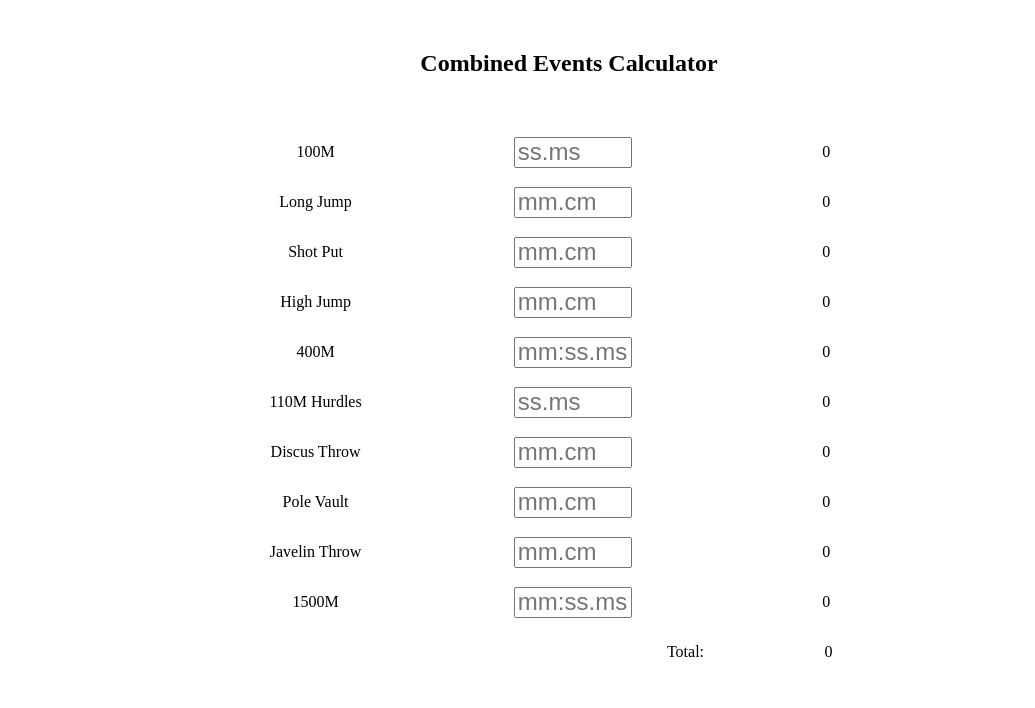
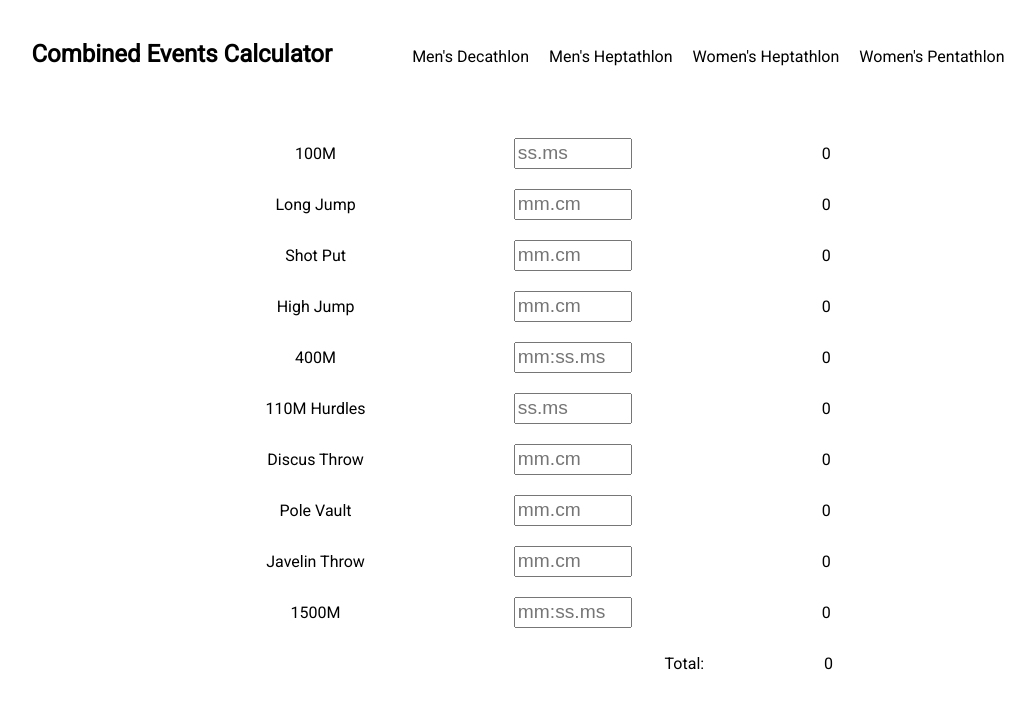
Before and after one commit to henchaa9/CombinedEventsCalculatorWEB, a plain HTML site: page index.html in a window 1280 px wide. Shown: the whole page, without its empty margins (71-1106 px from the left). Drawn offline with Linux system fonts and the light colour scheme.

Commit message:
started working on herosection

```diff
--- a/index.html
+++ b/index.html
@@ -6,9 +6,23 @@
     <meta name="viewport" content="width=device-width, initial-scale=1.0">
     <title>Combined Events Calculator</title>
     <link rel="stylesheet" href="main.css">
+    <link rel="preconnect" href="https://fonts.gstatic.com">
+    <link href="https://fonts.googleapis.com/css2?family=Roboto&display=swap" rel="stylesheet">
 </head>
     <body>
-        <h2 class="logo">Combined Events Calculator</h2>
+        <div class="hero">
+            <h2 class="logo">Combined Events Calculator</h2>
+
+            <nav>
+                <ul>
+                    <li><a href="#" class="current">Men's Decathlon</a></li>
+                    <li><a href="#">Men's Heptathlon</a></li>
+                    <li><a href="#">Women's Heptathlon</a></li>
+                    <li><a href="#">Women's Pentathlon</a></li>
+                </ul>
+            </nav>
+        </div>
+
         <div class="table">
 
             <div class="row">
--- a/main.scss
+++ b/main.scss
@@ -1,11 +1,32 @@
 body {
     margin: 0;
     padding: 0;
+    font-family: 'Roboto', sans-serif;
 }
 
-.logo {
-    margin: 50px auto;
-    text-align: center;
+.hero {
+
+    .logo {
+        margin-right: 30px;
+    }
+
+    margin: 20px 8% 40px 8%;
+    display: flex;
+    align-items: baseline;
+
+    a {
+        text-decoration: none;
+        color: black;
+    }
+
+    nav ul {
+        display: flex;
+        list-style: none;
+
+        li {
+            margin: 0 10px;
+        }
+    }
 }
 
 .table {
@@ -26,7 +47,7 @@ body {
     input {
         height: 25px;
         width: 110px;
-        font-size: 1.5em;
+        font-size: 1.2em;
     }
 }
 
@@ -34,6 +55,7 @@ body {
     display: flex;
     justify-items: center;
     align-items: center;
+    row-gap: 5px;
 
     p {
         flex-grow: 2;
@@ -48,6 +70,6 @@ body {
 @media only screen and (max-width: 768px) {
 
     .table {
-        width: 85%;
+        width: 95%;
     }
 }
```
Also changed, not shown: main.css, 1 other file.
